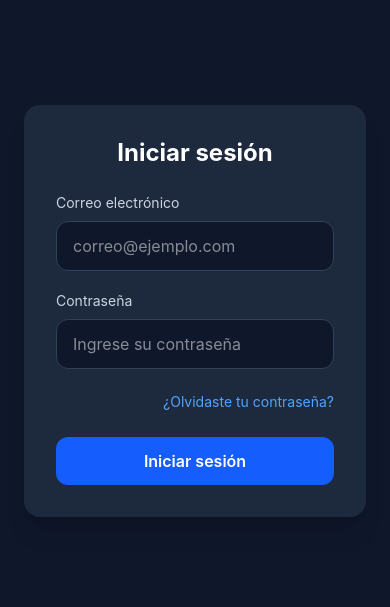
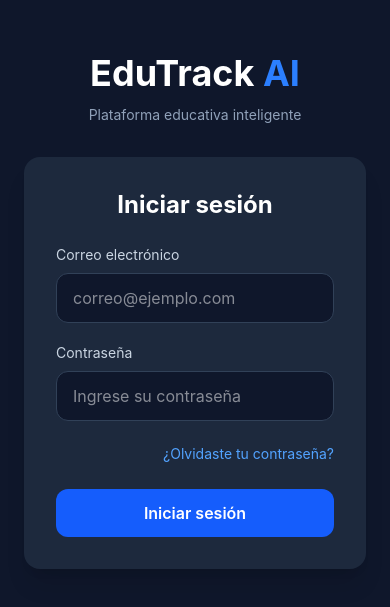
Before and after one commit to luiscdano/EdutrackAI_Frontend, a React (Vite) app: page / in a window 390 px wide. Shown: the part 111-718 px from the top of the page. Built offline with nearby package versions, Linux system fonts and the light colour scheme.

Commit message:
Aregglo del responsive

```diff
--- a/src/pages/login/login.tsx
+++ b/src/pages/login/login.tsx
@@ -6,10 +6,10 @@ import PasswordInput from "../../components/ui/passwordinput";
 const Login = () => {
   return (
     <div className="flex min-h-screen bg-slate-900">
-      {/* Lado izquierdo */}
+      {/* Lado izquierdo (Solo Desktop) */}
       <div className="hidden min-h-screen w-1/2 items-center justify-center bg-slate-950 lg:flex">
         <div className="flex max-w-2xl flex-col items-center justify-center px-10 text-center">
-          <h1 className="m-0 text-5xl font-bold tracking-tight text-white">
+          <h1 className="text-5xl font-bold tracking-tight text-white">
             EduTrack <span className="text-blue-500">AI</span>
           </h1>
 
@@ -21,7 +21,19 @@ const Login = () => {
       </div>
 
       {/* Lado derecho */}
-      <div className="flex min-h-screen w-full items-center justify-center p-6 lg:w-1/2">
+      <div className="flex min-h-screen w-full flex-col items-center justify-center p-6 lg:w-1/2">
+
+        {/* Logo para móvil */}
+        <div className="mb-8 text-center lg:hidden">
+          <h1 className="text-4xl font-bold text-white">
+            EduTrack <span className="text-blue-500">AI</span>
+          </h1>
+
+          <p className="mt-3 text-sm text-slate-400">
+            Plataforma educativa inteligente
+          </p>
+        </div>
+
         <Card>
           <h2 className="mb-6 text-center text-2xl font-bold text-white">
             Iniciar sesión
```
